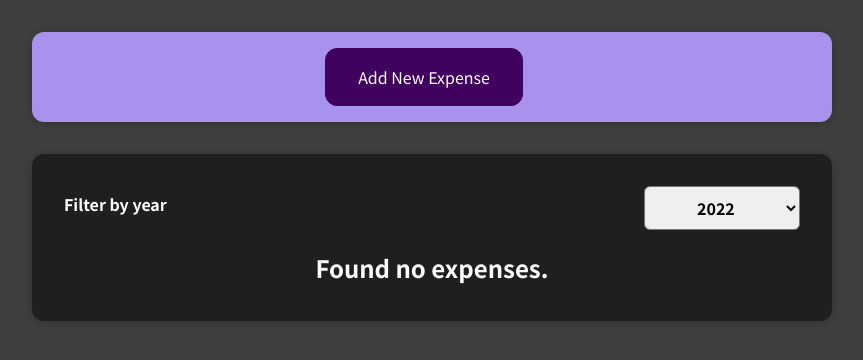
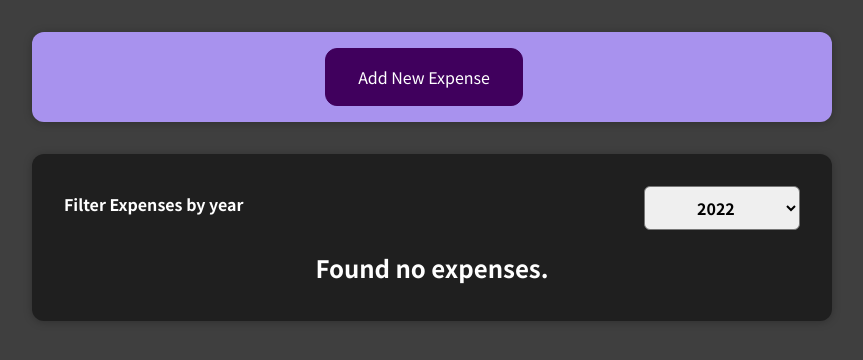
Before and after one commit to Marknjo/react-lab, a React (Create React App) app: page / in a window 1280 px wide. Shown: the top 360 px of the page, without its empty margins (208-1071 px from the left). Built offline with nearby package versions, Linux system fonts and the light colour scheme.

Commit message:
Cleaning app components

```diff
--- a/src/App/components/Chart/Chart.css
+++ b/src/App/components/Chart/Chart.css
@@ -1,6 +1,5 @@
 .chart {
   padding: 1rem;
-  border-radius: 12px;
   background-color: #f8dfff;
   text-align: center;
   display: flex;
--- a/src/App/components/Chart/Chart.js
+++ b/src/App/components/Chart/Chart.js
@@ -1,3 +1,4 @@
+import Card from '../UI/Card';
 import './Chart.css';
 import ChartBar from './ChartBar';
 
@@ -5,7 +6,7 @@ const Chart = function ({ dataPoints }) {
   const dataPointsValues = dataPoints.map(dataPoint => dataPoint.value);
   const totalMaximum = Math.max(...dataPointsValues);
   return (
-    <div className="chart">
+    <Card className="chart">
       {dataPoints.map(dataPoint => {
         return (
           <ChartBar
@@ -16,7 +17,7 @@ const Chart = function ({ dataPoints }) {
           />
         );
       })}
-    </div>
+    </Card>
   );
 };
 
--- a/src/App/components/Expenses/Expenses.js
+++ b/src/App/components/Expenses/Expenses.js
@@ -17,7 +17,6 @@ const Expenses = function ({ items }) {
   );
 
   return (
-    <div>
     <Card className="expenses">
       <ExpenseFilter
         selected={filteredYear}
@@ -28,7 +27,6 @@ const Expenses = function ({ items }) {
       )}
       <ExpenseList filteredExpenses={filteredExpenses} />
     </Card>
-    </div>
   );
 };
 
--- a/src/App/components/NewExpense/ExpenseFilter.js
+++ b/src/App/components/NewExpense/ExpenseFilter.js
@@ -9,7 +9,7 @@ const ExpenseFilter = function ({ selected, onChangeFilter }) {
   return (
     <div className="expenses-filter">
       <div className="expenses-filter__control">
-        <label>Filter by year</label>
+        <label>Filter Expenses by year</label>
         <select value={selected} onChange={dropDownChangeHandler}>
           <option value="2022">2022</option>
           <option value="2021">2021</option>
--- a/src/App/components/NewExpense/NewExpense.js
+++ b/src/App/components/NewExpense/NewExpense.js
@@ -1,5 +1,5 @@
 import { useState } from 'react';
-import ExpenseToggleForm from '../Expenses/ExpensesToggleForm';
+import ExpenseToggleFormBtns from './ExpensesToggleFormBtns';
 import ExpenseForm from './ExpenseForm';
 import './NewExpense.css';
 
@@ -21,7 +21,7 @@ const NewExpense = function ({ onAddExpenseToUI }) {
 
   return (
     <div className="new-expense">
-      <ExpenseToggleForm
+      <ExpenseToggleFormBtns
         showFormStatus={showFormStatus}
         onToggleForm={toggleFormHandler}
       />
```
Also changed, not shown: src/App/components/NewExpense/ExpensesToggleFormBtns.js (renamed from src/App/components/Expenses/ExpensesToggleForm.js). Lines whose indentation alone changed are shown as unchanged.
